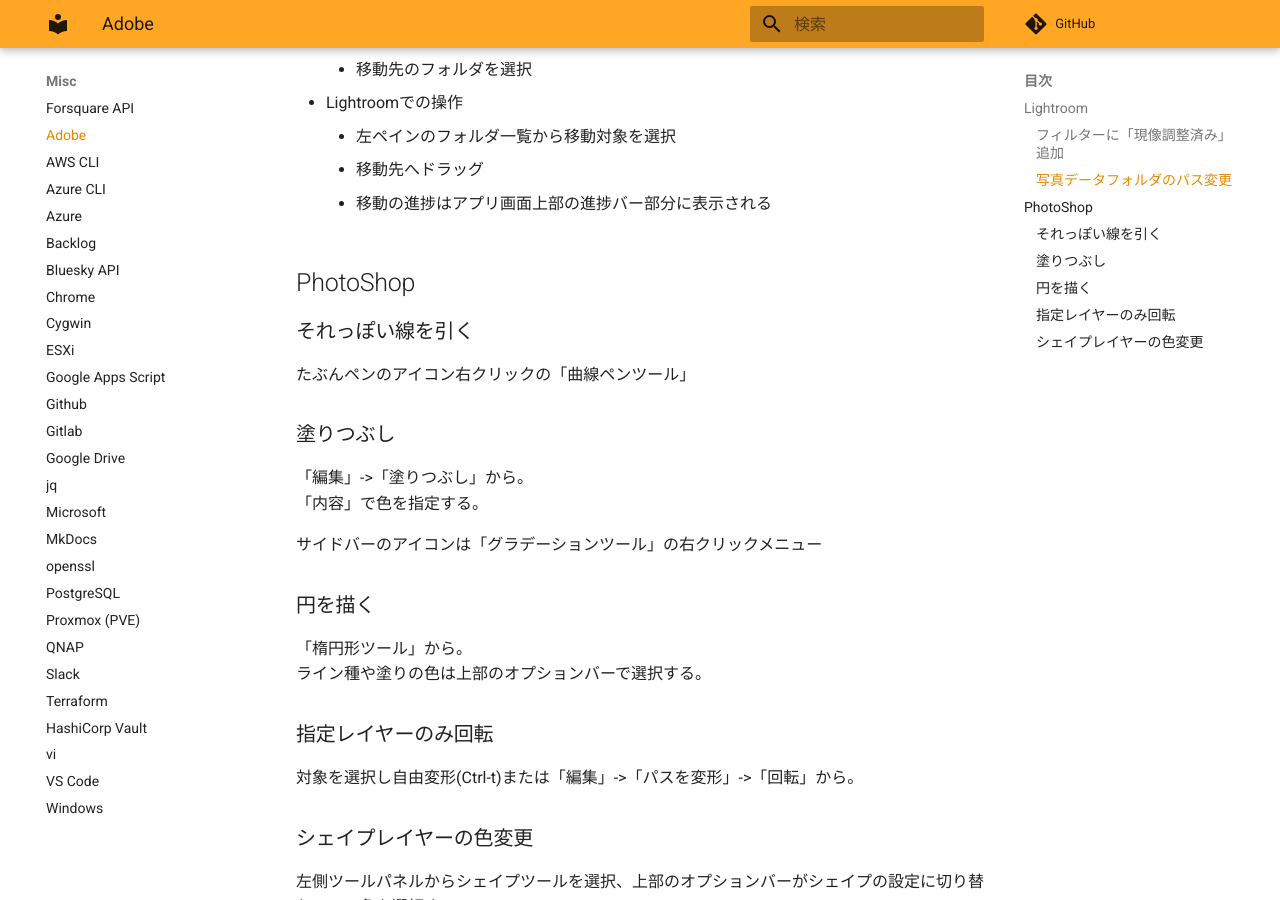
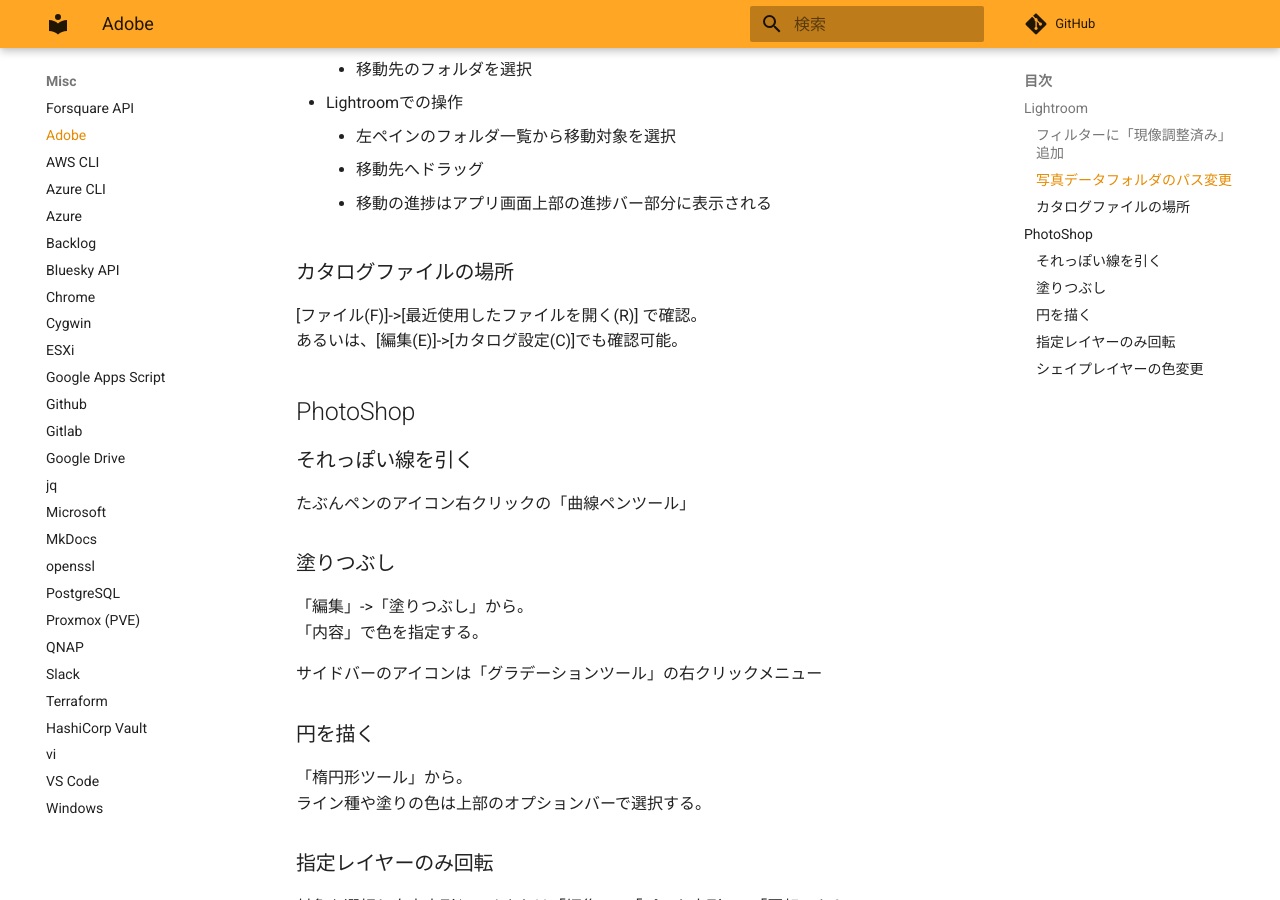
Before and after one commit to zaki-lknr/docs, an MkDocs documentation site: the page built from docs/Misc/adobe.md, in a window 1280 px wide and 900 px high, scrolled down 666 px. Built offline with MkDocs 1.6.1 and Material for MkDocs 9.7.7, drawn with Linux system fonts in a browser that asks for light colours; comment, search, counter and statistics services are not loaded.

Commit message:
add: misc/adobe: カタログファイルの場所

```diff
--- a/docs/Misc/adobe.md
+++ b/docs/Misc/adobe.md
@@ -21,6 +21,11 @@
     - 左ペインのフォルダ一覧から移動対象を選択
     - 移動先へドラッグ
     - 移動の進捗はアプリ画面上部の進捗バー部分に表示される
+
+### カタログファイルの場所
+
+[ファイル(F)]->[最近使用したファイルを開く(R)] で確認。
+あるいは、[編集(E)]->[カタログ設定(C)]でも確認可能。
 
 ## PhotoShop
 
```
